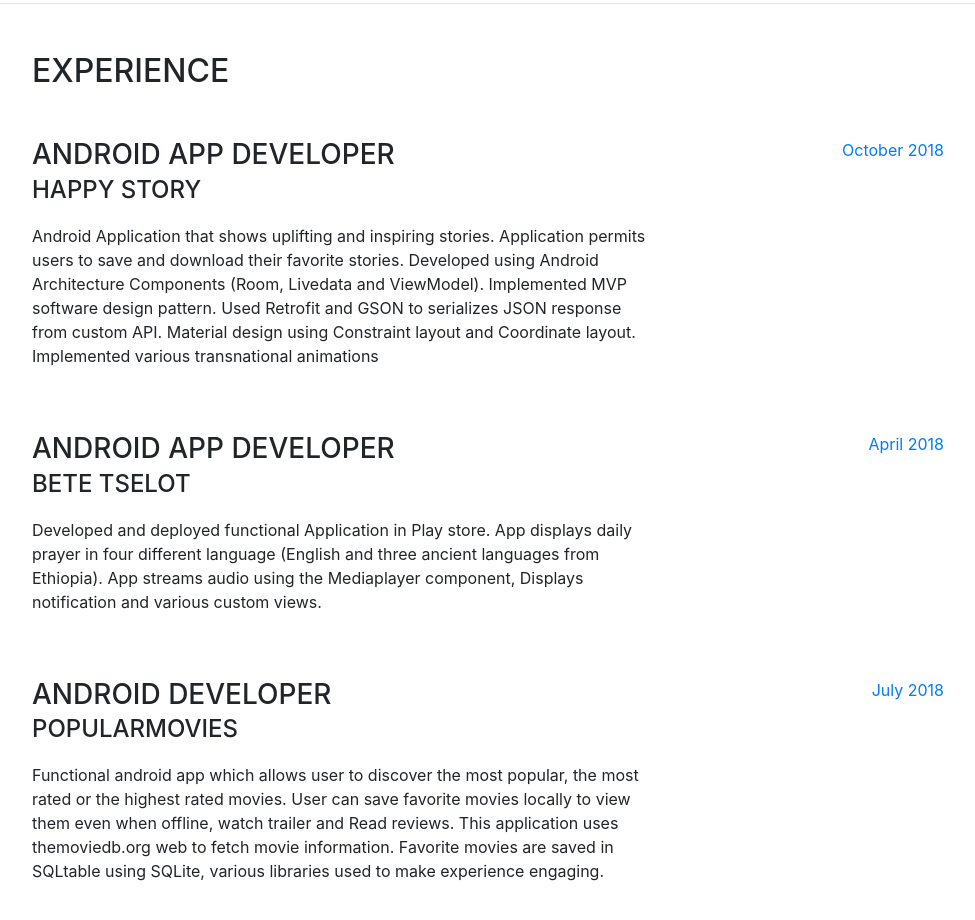
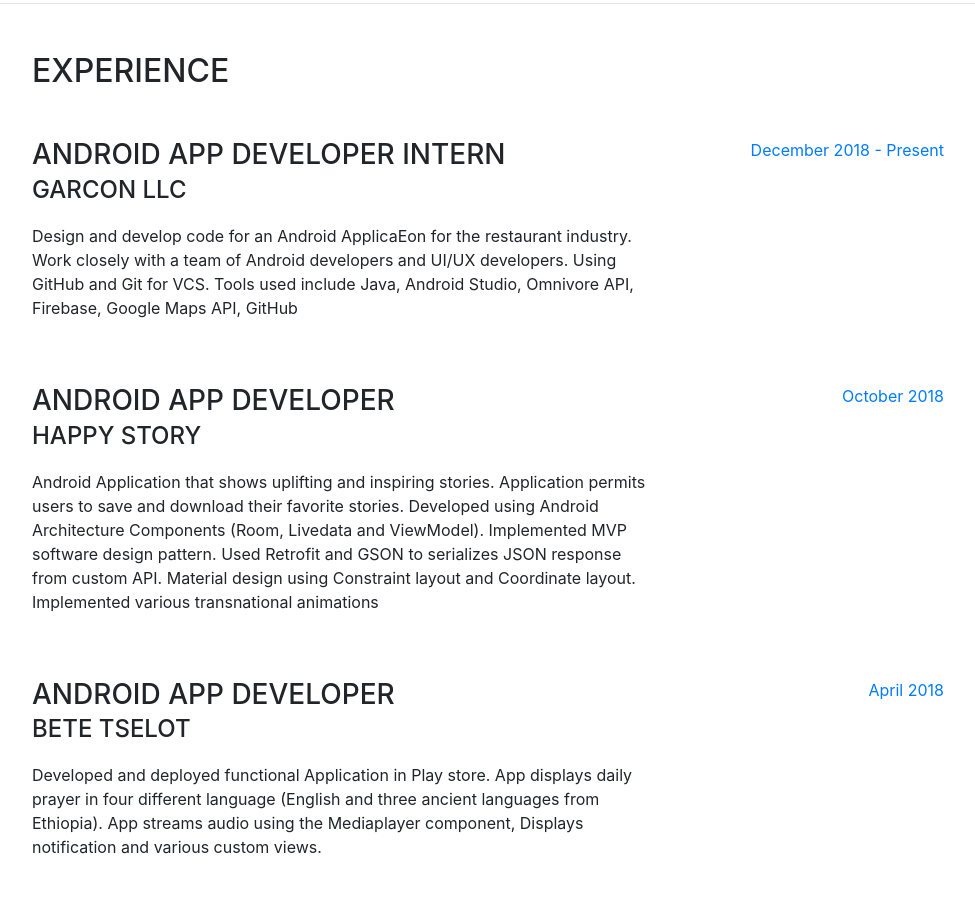
Before and after one commit to kiduel/Portfolio, a website with bundled scripts: page index.html in a window 1280 px wide. Shown: the part 2399-3319 px from the top of the page, without its empty margins (288-1263 px from the left). Built offline with nearby package versions, Linux system fonts and the light colour scheme; a web font is replaced by a local one.

Commit message:
Update index.html

```diff
--- a/index.html
+++ b/index.html
@@ -78,7 +78,7 @@
             <a href="https://github.com/kiduel" target="_blank">
               <i class="fab fa-github"></i>
             </a>
-            <a href="https://drive.google.com/file/d/1FSZflNm3NlN_RHcyDrtTuwj8kYxUi_Mr/view?usp=sharing" target="_blank">
+            <a href="https://drive.google.com/file/d/1RCGppAS_d2lFCBlnELuOl79zU55OyVzb/view?usp=sharing" target="_blank">
             <i class="far fa-file"></i>
           </a>
           </div>
@@ -283,6 +283,22 @@
 
           <div class="resume-item d-flex flex-column flex-md-row mb-5">
             <div class="resume-content mr-auto">
+              <h3 class="mb-0">Android App Developer Intern</h3>
+              <div class="subheading mb-3">Garcon LLC</div>
+              <p> Design and develop code for an Android ApplicaEon for the restaurant industry. Work closely with a team of Android developers and UI/UX developers. Using GitHub and Git for VCS.
+                Tools used include Java, Android Studio, Omnivore API, Firebase, Google Maps API, GitHub
+              </p>
+            </div>
+            <div class="resume-date text-md-right">
+              <span class="text-primary"> December 2018 - Present</span>
+            </div>
+          </div>
+
+
+
+
+          <div class="resume-item d-flex flex-column flex-md-row mb-5">
+            <div class="resume-content mr-auto">
               <h3 class="mb-0">Android App Developer</h3>
               <div class="subheading mb-3">Happy Story</div>
               <p> Android Application that shows uplifting and inspiring stories. Application permits users to save and download their favorite stories. Developed using Android Architecture Components (Room, Livedata and ViewModel). Implemented MVP software design pattern. Used Retrofit and GSON to serializes JSON response from custom API. Material design using  Constraint layout and Coordinate layout. Implemented various transnational animations
```
